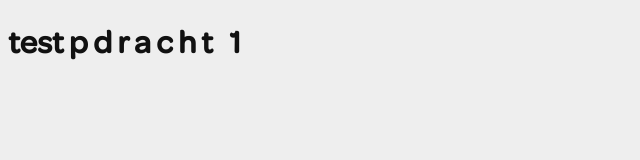
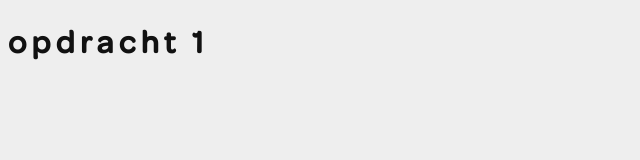
Before and after one commit to gylianto/fvd, a plain HTML site: page opdracht1/index.html in a window 1280 px wide. Shown: the whole page, without its empty margins (0-640 px from the left). Drawn offline with Linux system fonts and the light colour scheme.

Commit message:
de span is terug gezet naar default state

```diff
--- a/opdracht1/index.html
+++ b/opdracht1/index.html
@@ -14,7 +14,7 @@
 
 <body>
 	<h1>
-		<span>test</span>
+		<span>o</span>
 		<span>p</span>
 		<span>d</span>
 		<span>r</span>
```
